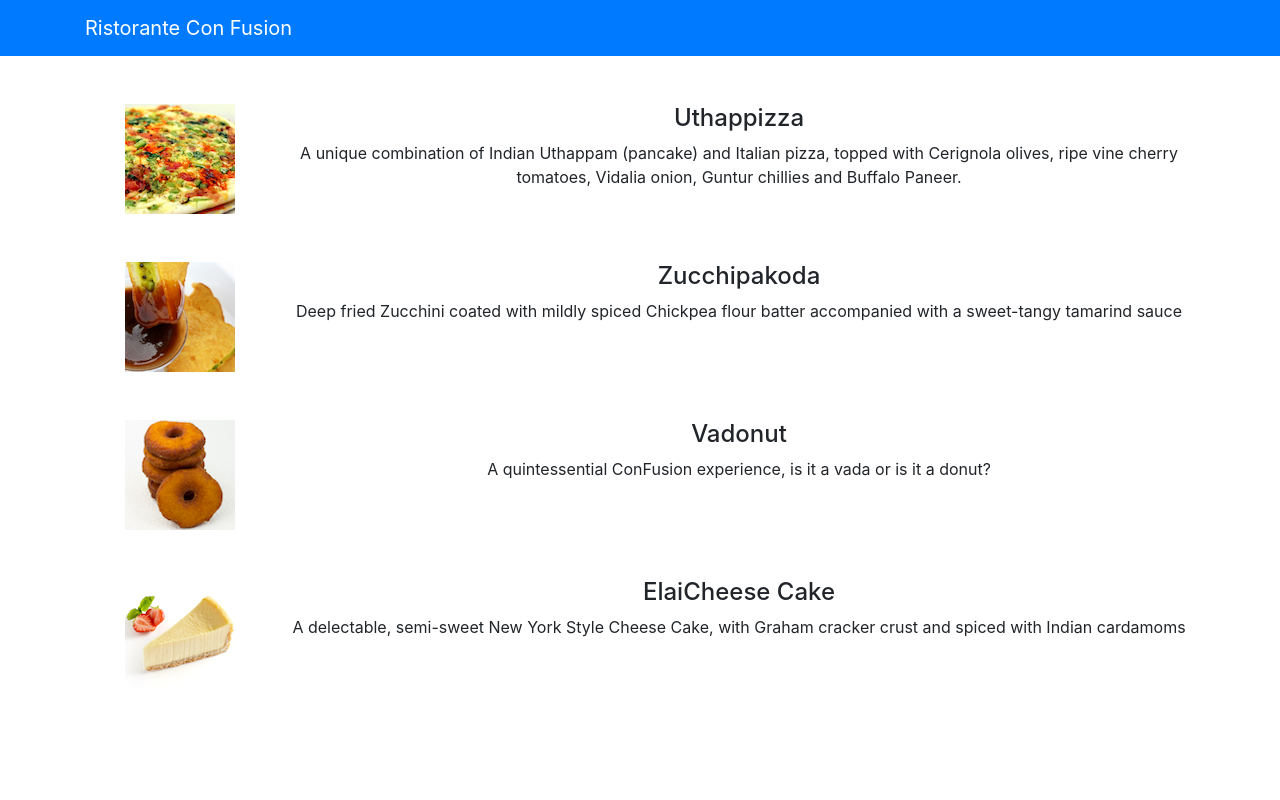
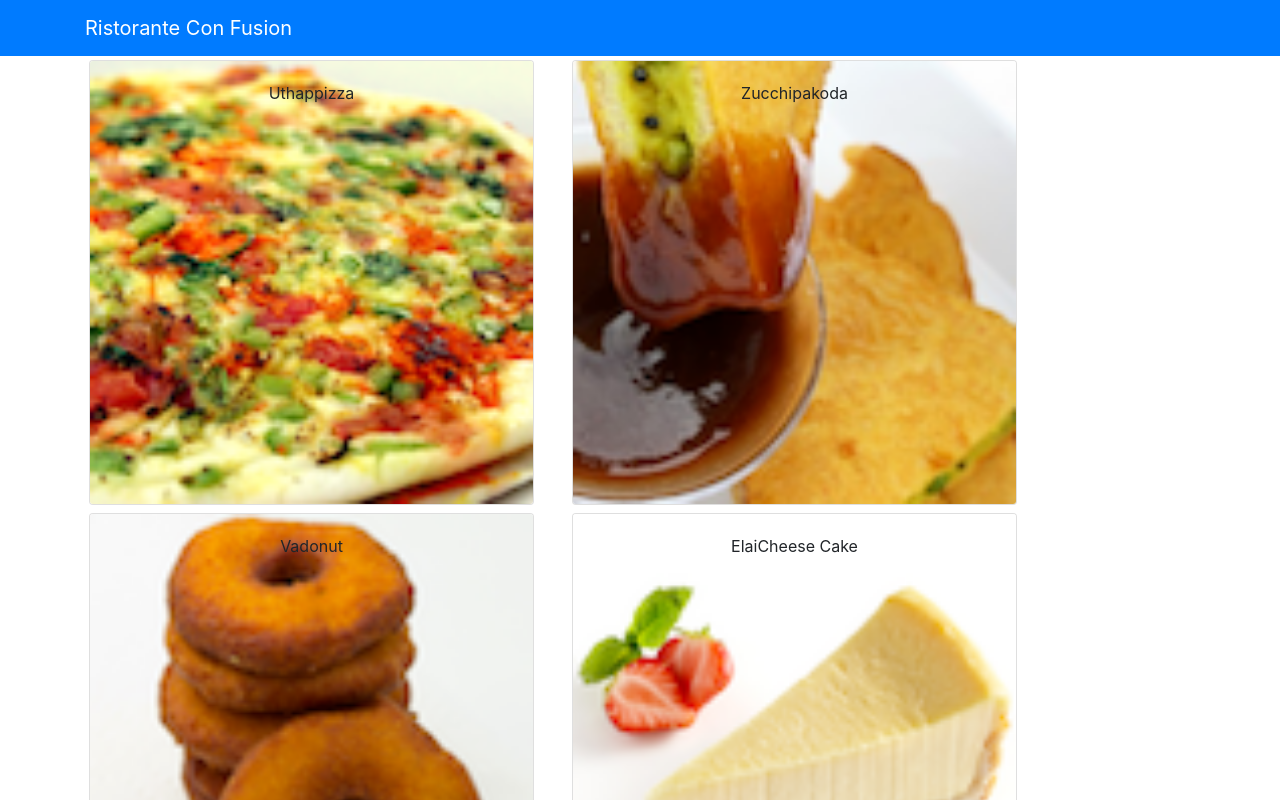
Before and after one commit to vitran96/react-coursera, a React (Create React App) app in the folder confusion/: page / in a window 1280 px wide. Shown: the top 800 px of the page. Built offline with nearby package versions, Linux system fonts and the light colour scheme.

Commit message:
implement selectedDish

```diff
--- a/confusion/src/components/MenuComponent.js
+++ b/confusion/src/components/MenuComponent.js
@@ -1,29 +1,48 @@
-import React, { useState } from 'react';
-import { Media } from 'reactstrap';
+import React, { useEffect, useState } from 'react';
+import { Card, CardImg, CardImgOverlay, CardText, CardBody, CardTitle } from 'reactstrap';
 
 function Menu(props) {
+  const [selectedDish, setSelectedDish] = useState(null);
+
   const menu = props.dishes.map((dish) => {
     return (
-      <div key={dish.id} className="col-12 mt-5">
-        <Media tag="li">
-          <Media left middle>
-            <Media object src={dish.image} alt={dish.name} />
-          </Media>
-          <Media body className="ml-5">
-            <Media heading>{dish.name}</Media>
-            <p>{dish.description}</p>
-          </Media>
-        </Media>
+      <div key={dish.id} className="col-12 col-md-5 m-1">
+        <Card onClick={() => setSelectedDish(dish)}>
+          <CardImg width="100%" src={dish.image} alt={dish.name} />
+          <CardImgOverlay>
+            <CardTitle>{dish.name}</CardTitle>
+          </CardImgOverlay>
+        </Card>
       </div>
     );
   });
 
+  const selectedDishDetail = () => {
+    if (selectedDish != null) {
+        return (
+            <Card>
+                <CardImg width="100%" src={selectedDish.image} alt={selectedDish.name} />
+                <CardBody>
+                <CardTitle>{selectedDish.name}</CardTitle>
+                <CardText>{selectedDish.description}</CardText>
+                </CardBody>
+            </Card>
+        );
+    }
+    else {
+        return (
+            <div></div>
+        );
+    }
+  };
+
   return (
     <div className="container">
       <div className="row">
-        <Media list>
-          {menu}
-        </Media>
+        {menu}
+      </div>
+      <div className="row">
+          {selectedDishDetail()}
       </div>
     </div>
   );
```
